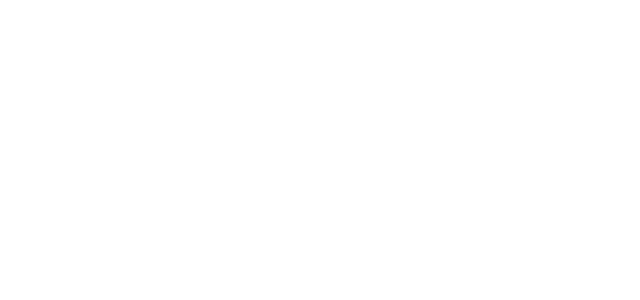
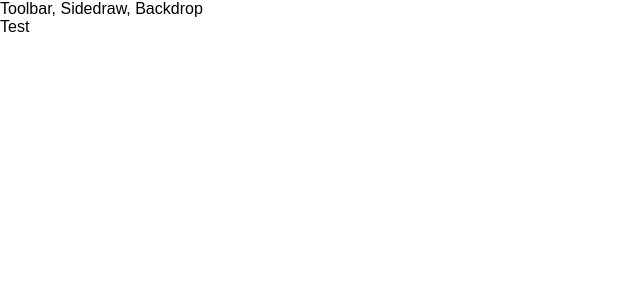
Before and after one commit to nramaker/burger_builder, a React app in the folder burgers/: page / in a window 1280 px wide. Shown: the top 300 px of the page, without its empty margins (0-640 px from the left). Built offline with nearby package versions, Linux system fonts and the light colour scheme.

Commit message:
Auxilary Wrapper

```diff
--- a/burgers/src/App.js
+++ b/burgers/src/App.js
@@ -1,11 +1,12 @@
 import React, { Component } from 'react';
+import Layout from './components/Layout/Layout';
 
 class App extends Component {
   render() {
     return (
       <div>
-
-      </div>
+      <Layout>Test</Layout>
+     </div>
     );
   }
 }
--- a/burgers/src/components/Layout/Layout.js
+++ b/burgers/src/components/Layout/Layout.js
@@ -1,12 +1,13 @@
 import React from 'react';
+import Wrapper from '../../hoc/Wrapper'
 
-const layout = (props) => {
-    <div>
+const layout = (props) => (
+    <Wrapper>
         <div>Toolbar, Sidedraw, Backdrop</div>
         <main>
             {props.children}
         </main>
-    </div>
-};
+    </Wrapper>
+);
 
 export default layout;
--- a/burgers/src/hoc/Wrapper.js
+++ b/burgers/src/hoc/Wrapper.js
@@ -1,3 +1,8 @@
-const wrapper = (props) => props.children;
+import React from 'react';
+const wrapper = (props) => (
+ <div>
+     {props.children}
+ </div>
+)
 
 export default wrapper;
```
